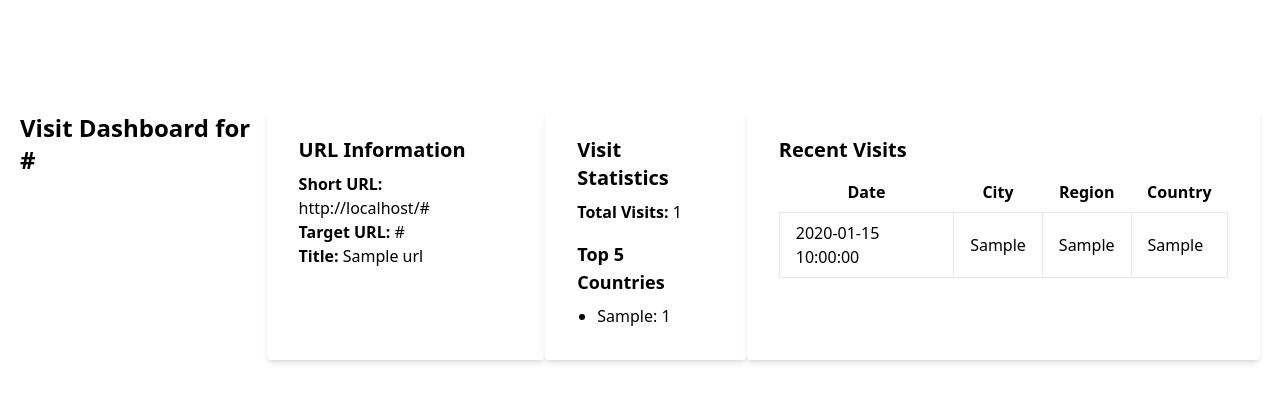
After one commit to rygo2765/mini-url, a Rails app: page /visits/# in a window 1280 px wide. The commit adds this page. Shown: the top 402 px of the page. Run offline with Rails 7, Linux system fonts and the light colour scheme; tables that the repository leaves empty hold one stand-in row (values such as "Sample post"); style sheets or scripts are compiled from the project's sources; some libraries are stand-ins or nearby versions.

Commit message:
Add visit tracking and dashboard for shortened URLs

```diff
--- a/app/controllers/urls_controller.rb
+++ b/app/controllers/urls_controller.rb
@@ -22,7 +22,22 @@ class UrlsController < ApplicationController
     url = Url.find_by(short_url: short_url_param)
 
     if url
+      url.visits.create(ip_address: request.remote_ip)
+
       redirect_to url.target_url, allow_other_host: true
+    else
+      render file: "#{Rails.root}/public/404.html", layout: false, status: :not_found
+    end
+  end
+
+  def show_visits
+    short_url_param = params[:short_url]
+    @url = Url.find_by(short_url: short_url_param)
+
+    if @url
+      @visits = @url.visits
+      @full_short_url = full_short_url(@url.short_url)
+      render "show_visits"
     else
       render file: "#{Rails.root}/public/404.html", layout: false, status: :not_found
     end
--- a/app/views/urls/show.html.erb
+++ b/app/views/urls/show.html.erb
@@ -9,7 +9,7 @@
     <p><strong>Shortened URL:</strong> <%= link_to @full_short_url, @full_short_url, target: "_blank", class: "text-blue-500 underline" %></p>
     <p><strong>Title:</strong> <%= @url.title %></p>
 
-
+    <%= link_to "View Visit Dashboard", show_visits_path(@url.short_url), class: "text-blue-500 hover:text-blue-700" %>
     <%= link_to "Shorten another URL", new_url_path, class: "mt-2 rounded-lg py-3 px-5 bg-gray-100 inline-block font-medium" %>
     <%= link_to "Back to URLs", urls_path, class: "ml-2 rounded-lg py-3 px-5 bg-gray-100 inline-block font-medium" %>
 
--- /dev/null
+++ b/app/views/urls/show_visits.html.erb
@@ -0,0 +1,44 @@
+<h1 class="text-2xl font-bold mb-4">Visit Dashboard for <%= @url.short_url %></h1>
+
+<div class="bg-white shadow-md rounded px-8 pt-6 pb-8 mb-4">
+  <h2 class="text-xl font-semibold mb-2">URL Information</h2>
+  <p><strong>Short URL:</strong> <%= link_to @full_short_url, @full_short_url, target: "_blank" %></p>
+  <p><strong>Target URL:</strong> <%= link_to @url.target_url, @url.target_url, target: "_blank" %></p>
+  <p><strong>Title:</strong> <%= @url.title %></p>
+</div>
+
+<div class="bg-white shadow-md rounded px-8 pt-6 pb-8 mb-4">
+  <h2 class="text-xl font-semibold mb-2">Visit Statistics</h2>
+  <p><strong>Total Visits:</strong> <%= @visits.count %></p>
+
+  <h3 class="text-lg font-semibold mt-4 mb-2">Top 5 Countries</h3>
+  <ul class="list-disc pl-5">
+    <% @visits.group(:country).order('count_id DESC').limit(5).count(:id).each do |country, count| %>
+      <li><%= "#{country}: #{count}" %></li>
+    <% end %>
+  </ul>
+</div>
+
+<div class="bg-white shadow-md rounded px-8 pt-6 pb-8 mb-4">
+  <h2 class="text-xl font-semibold mb-2">Recent Visits</h2>
+  <table class="min-w-full">
+    <thead>
+      <tr>
+        <th class="px-4 py-2">Date</th>
+        <th class="px-4 py-2">City</th>
+        <th class="px-4 py-2">Region</th>
+        <th class="px-4 py-2">Country</th>
+      </tr>
+    </thead>
+    <tbody>
+      <% @visits.order(created_at: :desc).limit(10).each do |visit| %>
+        <tr>
+          <td class="border px-4 py-2"><%= visit.created_at.strftime("%Y-%m-%d %H:%M:%S") %></td>
+          <td class="border px-4 py-2"><%= visit.city %></td>
+          <td class="border px-4 py-2"><%= visit.region %></td>
+          <td class="border px-4 py-2"><%= visit.country %></td>
+        </tr>
+      <% end %>
+    </tbody>
+  </table>
+</div>
--- a/config/routes.rb
+++ b/config/routes.rb
@@ -10,6 +10,7 @@ Rails.application.routes.draw do
   get "service-worker" => "rails/pwa#service_worker", as: :pwa_service_worker
   get "manifest" => "rails/pwa#manifest", as: :pwa_manifest
   get "/:short_url", to: "urls#redirect_to_target"
+  get "/visits/:short_url", to: "urls#show_visits", as: "show_visits"
   # Defines the root path route ("/")
   root "urls#new"
 end
```
